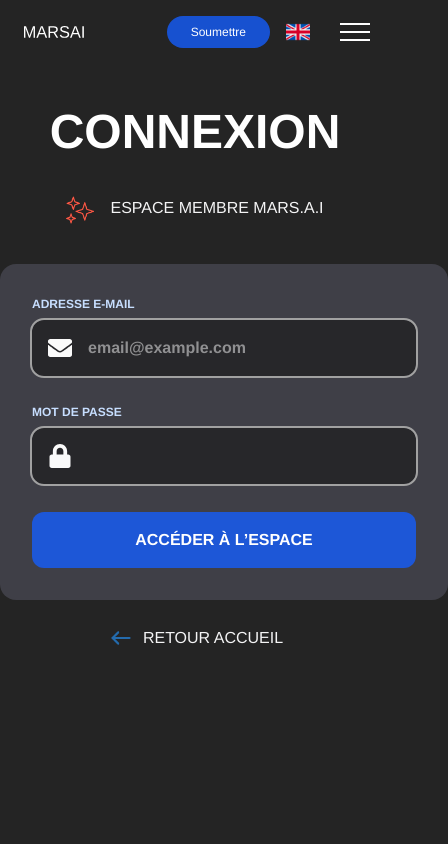
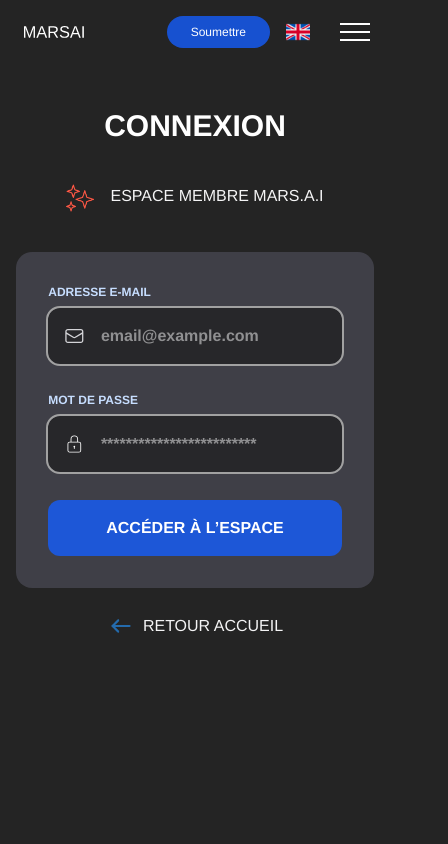
Before and after one commit to Gersho/marsai-front, a React (Vite) app: page /login in a window 390 px wide. Shown: the top 844 px of the page, 448 px wide, since content can reach past the window. Built offline with nearby package versions, Linux system fonts and the light colour scheme.

Commit message:
+ login page full translation, some css tweaks

```diff
--- a/src/components/Hero.jsx
+++ b/src/components/Hero.jsx
@@ -19,7 +19,7 @@ function Hero() {
             to="/movies"
             className="button flex items-center gap-2  text-white bg-primary"
           >
-            {t('hero.cta_participate')}
+            {t('hero.ctaParticipate')}
             <svg
               xmlns="http://www.w3.org/2000/svg"
               width="16"
@@ -36,7 +36,7 @@ function Hero() {
           </Link>
           <Link to="/programme-infos" className="button text-black bg-white">
             <Trans
-              i18nKey="hero.cta_learn_more"
+              i18nKey="hero.ctaLearn_more"
               components={[<strong className="text-accent" />]}
             />
           </Link>
--- a/src/components/Login.jsx
+++ b/src/components/Login.jsx
@@ -3,12 +3,16 @@ import arrow from '../assets/arrow.png';
 import { useForm } from 'react-hook-form';
 import { useState } from 'react';
 import { Link, useNavigate } from 'react-router-dom';
-import { FaEnvelope, FaLock } from 'react-icons/fa';
+import { HiOutlineEnvelope } from 'react-icons/hi2';
+import { CiLock } from 'react-icons/ci';
+import { MdOutlineReportGmailerrorred } from 'react-icons/md';
+import { useTranslation } from 'react-i18next';
 
 function Login() {
   const { register, handleSubmit } = useForm();
   const [error, setError] = useState(null);
   const navigate = useNavigate();
+  const { t } = useTranslation();
 
   async function onSubmit(data) {
     setError(null);
@@ -21,39 +25,44 @@ function Login() {
       if (res.ok) {
         const data = await res.json();
         localStorage.setItem('accessToken', data.accessToken);
-        navigate('/home');
+        navigate('/');
       } else {
-        setError('Email ou mot de passe invalide');
+        setError(t('login.errors.invalidCredentials'));
       }
     } catch (e) {
       console.error('error: ', e);
-      setError("Quelque chose s'est mal passé");
+      setError(t('login.errors.default'));
     }
   }
 
   return (
-    <div className="w-full py-4 pt-17 h-screen">
-      <div className="text-5xl font-bold text-white text-center m-10">
-        CONNEXION
+    <div className="flex flex-col items-center w-full py-4 pt-17 min-h-screen">
+      <div className="text-3xl sm:text-5xl font-bold text-white text-center mt-10">
+        {t('login.title')}
       </div>
       <div className="flex justify-center text-zinc-100 my-10 gap-4">
         <img className="size-7" src={stars} alt="stars" />
-        <div>ESPACE MEMBRE MARS.A.I</div>
+        <div> {t('login.subTitle')}</div>
       </div>
 
       <form
-        className="bg-zinc-700 p-8 w-md m-auto rounded-2xl flex flex-col gap-7"
+        className="bg-zinc-700 p-8 w-full sm:max-w-150 rounded-2xl flex flex-col gap-7 max-w-11/12"
         onSubmit={handleSubmit(onSubmit)}
       >
-        {error && <span className="m-0 p-0 text-red-400">{error}</span>}
+        {error && (
+          <div className="flex items-center space-x-1 text-red-500">
+            <MdOutlineReportGmailerrorred size={24} />
+            <span>{error}</span>
+          </div>
+        )}
         <div className="flex flex-col gap-2">
           <label className="text-[#c7deff] text-xs font-bold" htmlFor="email">
-            ADRESSE E-MAIL
+            {t('login.emailLabel')}
           </label>
-          <div className="flex items-center gap-4 bg-zinc-800 rounded-xl h-14 text-zinc-50  outline-2 outline-neutral-400 pl-4 focus-within:outline-neutral-300">
-            <FaEnvelope size={24} />
+          <div className="flex items-center gap-4 bg-zinc-800 rounded-xl h-14 text-zinc-50  outline-2 outline-neutral-400 px-4 focus-within:outline-neutral-300">
+            <HiOutlineEnvelope className="text-zinc-300" size={24} />
             <input
-              className=" placeholder:font-bold outline-0"
+              className=" placeholder:font-bold outline-0 w-full"
               type="email"
               id="email"
               name="email"
@@ -67,33 +76,34 @@ function Login() {
             className="text-[#c7deff] text-xs font-bold"
             htmlFor="password"
           >
-            MOT DE PASSE
+            {t('login.passwordLabel')}
           </label>
-          <div className="flex items-center gap-4 bg-zinc-800 rounded-xl h-14 text-zinc-50  outline-2 outline-neutral-400 pl-4 focus-within:outline-neutral-300">
-            <FaLock size={24} />
+          <div className="flex items-center gap-4 bg-zinc-800 rounded-xl h-14 text-zinc-50  outline-2 outline-neutral-400 px-4 focus-within:outline-neutral-300">
+            <CiLock size={24} />
             <input
-              className="placeholder:font-bold outline-0"
+              className="placeholder:font-bold outline-0 w-full"
               type="password"
               id="password"
               name="password"
+              placeholder="*************************"
               {...register('password', { required: 'test' })}
             />
           </div>
         </div>
         <button
           type="submit"
-          className="bg-primary text-white rounded-xl uppercase h-14 font-bold cursor-pointer hover:bg-blue-600 active:bg-primary"
+          className="bg-primary text-white rounded-xl h-14 font-bold cursor-pointer hover:bg-blue-600 active:bg-primary"
         >
-          accéder à l’espace
+          {t('login.submitBtn')}
         </button>
       </form>
 
       <Link
-        to={'/home'}
-        className="flex justify-center items-center text-zinc-100 my-6 gap-2 cursor-pointer"
+        to={'/'}
+        className="flex justify-center items-center text-zinc-100 py-6 gap-2 cursor-pointer"
       >
         <img className="size-7 rotate-180" src={arrow} alt="fleche de retour" />
-        <div>RETOUR ACCUEIL</div>
+        <div> {t('login.backBtn')}</div>
       </Link>
     </div>
   );
--- a/src/components/Navbar.jsx
+++ b/src/components/Navbar.jsx
@@ -22,7 +22,7 @@ function Navbar() {
     menu: [
       { id: 1, url: '/', text: t('navbar.home') },
       { id: 2, url: '/movies', text: t('navbar.gallery') },
-      { id: 3, url: '/programme_info', text: t('navbar.programme_info') },
+      { id: 3, url: '/programme-info', text: t('navbar.programmeInfo') },
       { id: 4, url: '/jury', text: t('navbar.jury') },
     ],
   };
--- a/src/config/locales/en/translation.json
+++ b/src/config/locales/en/translation.json
@@ -3,13 +3,25 @@
   "navbar": {
     "home": "Home",
     "gallery": "Gallery",
-    "programme_info": "Programme & Info",
+    "programmeInfo": "Programme & Info",
     "jury": "Jury"
   },
   "hero": {
     "title": "Imagine desirable <0>futures</0>",
     "subtitle": "The 60-second short film festival made by AI. 2 days of immersion in the heart of Marseille.",
-    "cta_participate": "Participate now",
-    "cta_learn_more": "Learn more <0>+</0>"
+    "ctaParticipate": "Participate now",
+    "ctaLearn_more": "Learn more <0>+</0>"
+  },
+  "login": {
+    "title": "LOGIN",
+    "subTitle": "MARS.A.I MEMBERS AREA",
+    "emailLabel": "E-MAIL ADDRESS",
+    "passwordLabel": "PASSWORD",
+    "submitBtn": "LOGIN",
+    "backBtn": "BACK HOME",
+    "errors": {
+      "invalidCredentials": "Invalid credentials",
+      "default": "Something went wrong"
+    }
   }
 }
--- a/src/config/locales/fr/translation.json
+++ b/src/config/locales/fr/translation.json
@@ -3,13 +3,25 @@
   "navbar": {
     "home": "Accueil",
     "gallery": "Galerie",
-    "programme_info": "Programme & Infos",
+    "programmeInfo": "Programme & Infos",
     "jury": "Jury"
   },
   "hero": {
     "title": "Imaginez des <0>futurs</0> souhaitables",
     "subtitle": "Le festival de courts-métrages de 60 secondes réalisés par IA. 2 jours d'immersion au cœur de Marseille.",
-    "cta_participate": "Participez maintenant",
-    "cta_learn_more": "En savoir plus <0>+</0>"
+    "ctaParticipate": "Participez maintenant",
+    "ctaLearn_more": "En savoir plus <0>+</0>"
+  },
+  "login": {
+    "title": "CONNEXION",
+    "subTitle": "ESPACE MEMBRE MARS.A.I",
+    "emailLabel": "ADRESSE E-MAIL",
+    "passwordLabel": "MOT DE PASSE",
+    "submitBtn": "ACCÉDER À L’ESPACE",
+    "backBtn": "RETOUR ACCUEIL",
+    "errors": {
+      "invalidCredentials": "Email ou mot de passe invalide",
+      "default": "Quelque chose s'est mal passé"
+    }
   }
 }
```
